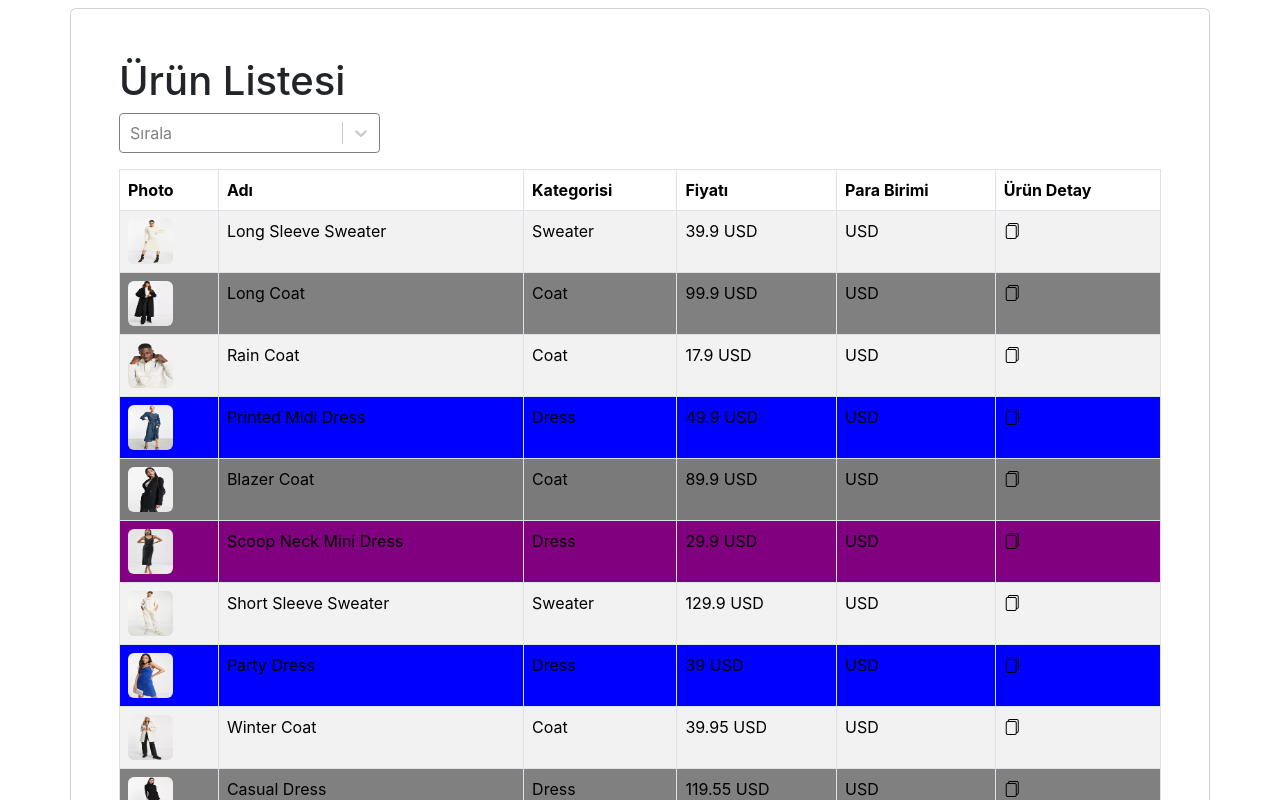
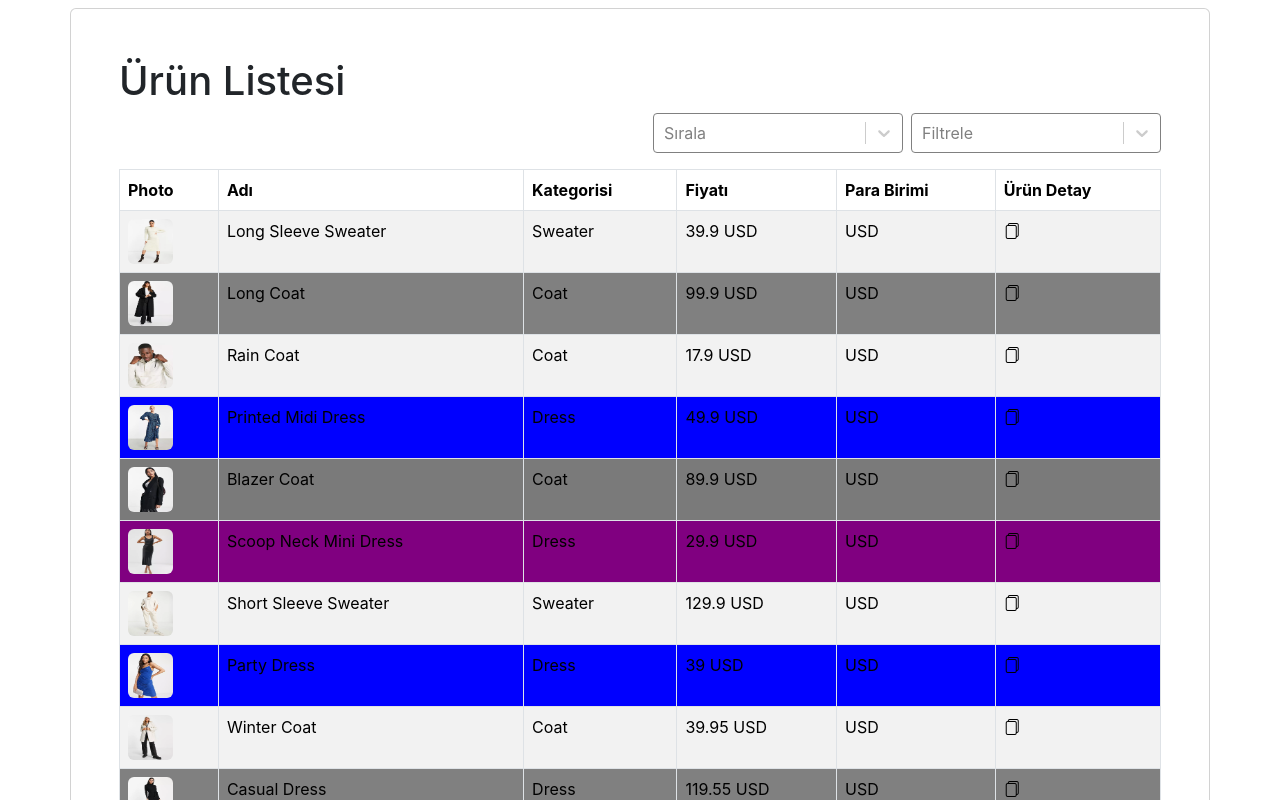
Before and after one commit to farukcagan/Product_App, a React (Create React App) app: page / in a window 1280 px wide. Shown: the top 800 px of the page. Built offline with nearby package versions, Linux system fonts and the light colour scheme.

Commit message:
filtre komponentlerinin geliştirilmesi

```diff
--- /dev/null
+++ b/src/components/GenericSearchBar.tsx
@@ -0,0 +1,43 @@
+import React, { useState } from "react";
+import { Form, FormControl, InputGroup, Button } from "react-bootstrap";
+
+interface SearchBarProps<T> {
+  placeholder?: string;
+  onSearch: (query: string) => void;
+}
+
+function SearchBar<T>({ placeholder = "Ara", onSearch }: SearchBarProps<T>) {
+  const [searchQuery, setSearchQuery] = useState<string>("");
+
+  const handleSearch = () => {
+    onSearch(searchQuery);
+  };
+
+  const handleChange = (e: React.ChangeEvent<HTMLInputElement>) => {
+    setSearchQuery(e.target.value);
+  };
+
+  const handleKeyPress = (e: React.KeyboardEvent<HTMLInputElement>) => {
+    if (e.key === "Enter") {
+      handleSearch();
+    }
+  };
+
+  return (
+    <InputGroup className="mb-3">
+      <FormControl
+        placeholder={placeholder}
+        aria-label="Search"
+        aria-describedby="basic-addon2"
+        value={searchQuery}
+        onChange={handleChange}
+        onKeyPress={handleKeyPress}
+      />
+      <Button variant="outline-secondary" id="button-addon2" onClick={handleSearch}>
+        <i className="bi bi-search"></i>
+      </Button>
+    </InputGroup>
+  );
+}
+
+export default SearchBar;
--- a/src/components/SelectComponent.tsx
+++ b/src/components/SelectComponent.tsx
@@ -20,7 +20,8 @@ const SelectComponent: React.FC<SelectModel> = ({ height = 48, ...props }) => {
           ...base,
           height,
           borderColor: 'grey',
-          width:"25%"
+          width:"100%",
+          minWidth:"250px"
         }),
       }}
     />
--- a/src/helpers/MockData.js
+++ b/src/helpers/MockData.js
@@ -1,7 +1,16 @@
 export const sort_options = [
-    { value: "", label: "Önerilen Sıralama" },
-    { value: "nameAsc", label: "İsime göre (Artan)", direction: "asc" },
-    { value: "nameDesc", label: "İsime göre (Azalan)", direction: "desc" },
-    { value: "priceAsc", label: "Fiyata göre (Artan)", direction: "asc" },
-    { value: "priceDesc", label: "Fiyata göre (Azalan)", direction: "desc" },
-  ];
+  {value: '', label: 'Önerilen Sıralama'},
+  {value: 'nameAsc', label: 'İsme göre (Artan)', direction: 'asc'},
+  {value: 'nameDesc', label: 'İsme göre (Azalan)', direction: 'desc'},
+  {value: 'priceAsc', label: 'Fiyata göre (Artan)', direction: 'asc'},
+  {value: 'priceDesc', label: 'Fiyata göre (Azalan)', direction: 'desc'},
+];
+
+export const filter_options = [
+  {value: '', label: 'Önerilen Sıralama'},
+  {value: 'name', label: 'İsme göre'},
+  {value: 'category', label: 'Kategoriye göre'},
+  {value: 'price', label: 'Fiyata göre'},
+  {value: 'currency', label: 'Para Birimine göre'},
+  {value: 'color', label: 'Renge göre'},
+];
--- a/src/pages/ProductListPage/ProductList.tsx
+++ b/src/pages/ProductListPage/ProductList.tsx
@@ -1,15 +1,23 @@
-import React, { useState } from "react";
+import React, { useEffect, useState } from "react";
 import UseProductGet from "../../custom-hooks/ProductGet";
 import SelectComponent from "../../components/SelectComponent";
 import ProductTable from "./components/ProductTable";
 import ProductTableFooter from "./components/ProductTableFooter";
-import { sort_options } from "../../helpers/MockData";
+import { filter_options, sort_options } from "../../helpers/MockData";
+import SearchBar from "../../components/GenericSearchBar";
 
 const ProductList: React.FC = () => {
   const { productData, isLoading, error } = UseProductGet();
-
   const [sortField, setSortField] = useState("");
   const [sortDirection, setSortDirection] = useState("");
+  const [filterField, setFilterField] = useState("");
+  const [searchTerm, setSearchTerm] = useState("");
+  const [sortedProducts, setSortedProducts] = useState([...productData]);
+  const [categoryFilter, setCategoryFilter] = useState("");
+
+  const handleCategoryFilter = (value: string) => {
+    setCategoryFilter(value);
+  };
 
   const handleSortChange = (value: string) => {
     if (value === sortField) {
@@ -20,26 +28,86 @@ const ProductList: React.FC = () => {
     }
   };
 
-  const sortedProducts = [...productData];
+  const handleFilterChange = (value: string) => {
+    setFilterField(value);
+  };
 
-  if (sortField.includes("name")) {
-    sortedProducts.sort((a, b) =>
-      sortDirection === "asc" ? a.name.localeCompare(b.name) : b.name.localeCompare(a.name)
+  const handleSearch = (value: string) => {
+    setSearchTerm(value);
+  };
+
+  useEffect(() => {
+    const filteredProducts = productData.filter((product) =>
+      product.name.toLowerCase().includes(searchTerm.toLowerCase())
     );
-  } else if (sortField.includes("price")) {
-    sortedProducts.sort((a, b) => (sortDirection === "asc" ? a.price - b.price : b.price - a.price));
-  }
+
+    const filteredCategoryProducts = productData.filter((product) =>
+      product.category.toLowerCase().includes(categoryFilter.toLowerCase())
+    );
+
+    if (sortField.includes("name")) {
+      filteredProducts.sort((a, b) =>
+        sortDirection === "asc"
+          ? a.name.localeCompare(b.name)
+          : b.name.localeCompare(a.name)
+      );
+    } else if (sortField.includes("price")) {
+      filteredProducts.sort((a, b) =>
+        sortDirection === "asc" ? a.price - b.price : b.price - a.price
+      );
+    }
+
+    setSortedProducts(filteredCategoryProducts);
+  }, [searchTerm, sortField, sortDirection, productData, categoryFilter]);
+
+
+  const uniqueCategories = [
+    { value: '', label: 'Seçiniz' },
+    ...Array.from(new Set(productData.map((el) => el.category))).map((category) => ({
+      value: category,
+      label: category,
+    })),
+  ];
+
+
+  const renderComponent = (filterField: string) => {
+    switch (filterField) {
+      case "name":
+        return (
+          <SearchBar placeholder="Ürün adıyla ara" onSearch={handleSearch} />
+        );
+      case "category":
+        return (
+          <SelectComponent
+            height={40}
+            onChange={handleCategoryFilter}
+            placeholder="Kategoriye göre filtrele"
+            options={uniqueCategories}
+          />
+        );
+
+      default:
+        return null;
+    }
+  };
 
   return (
     <div className="card p-5 container mt-2 mb-2">
       <h1 className="text-left">Ürün Listesi</h1>
-      <div className="mb-3">
+      <div className="d-flex gap-2 mb-3 justify-content-end">
         <SelectComponent
           height={40}
           onChange={handleSortChange}
           placeholder="Sırala"
           options={sort_options}
         />
+        <SelectComponent
+          height={40}
+          onChange={handleFilterChange}
+          placeholder="Filtrele"
+          options={filter_options}
+        />
+        {renderComponent(filterField)}
       </div>
       <div className="row">
         <div className="col">
```
Also changed, not shown: src/pages/ProductListPage/components/FilterComponents.tsx/NameFilter.tsx (added, +11 -0 lines).
